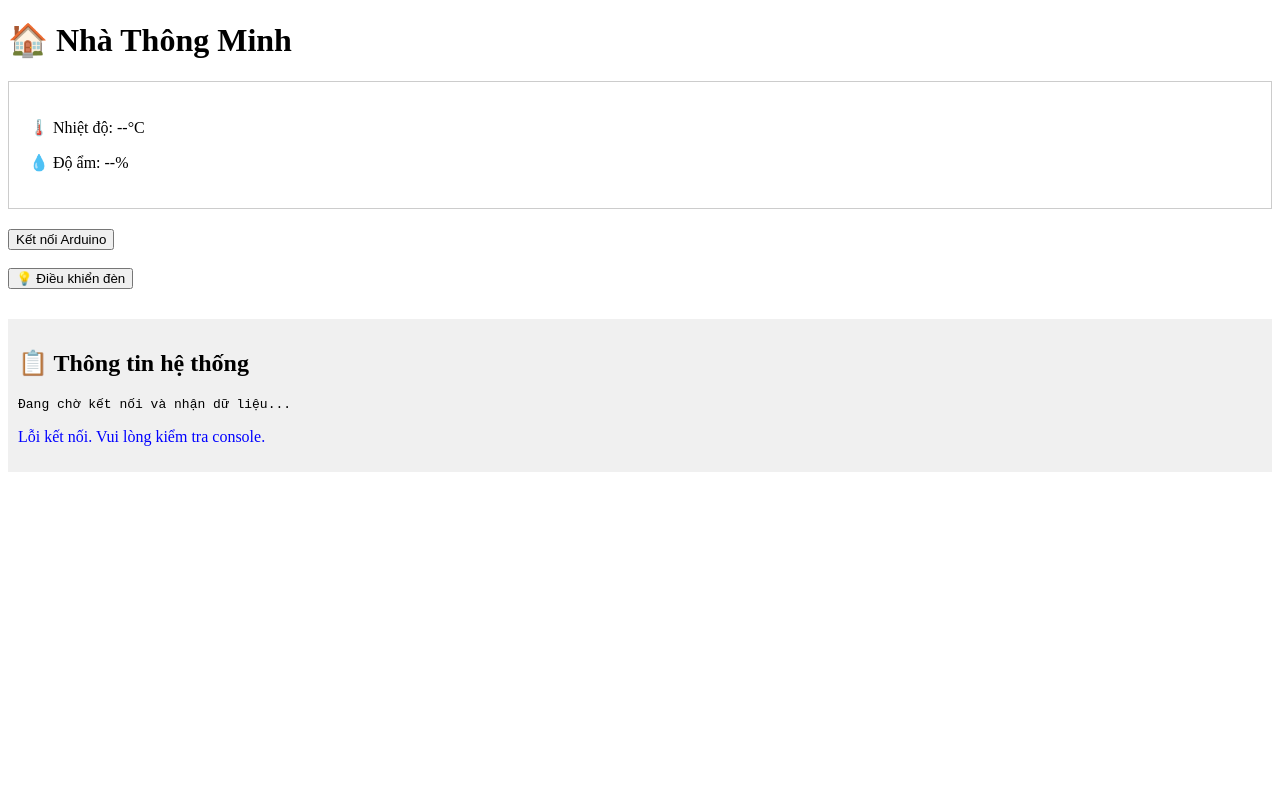
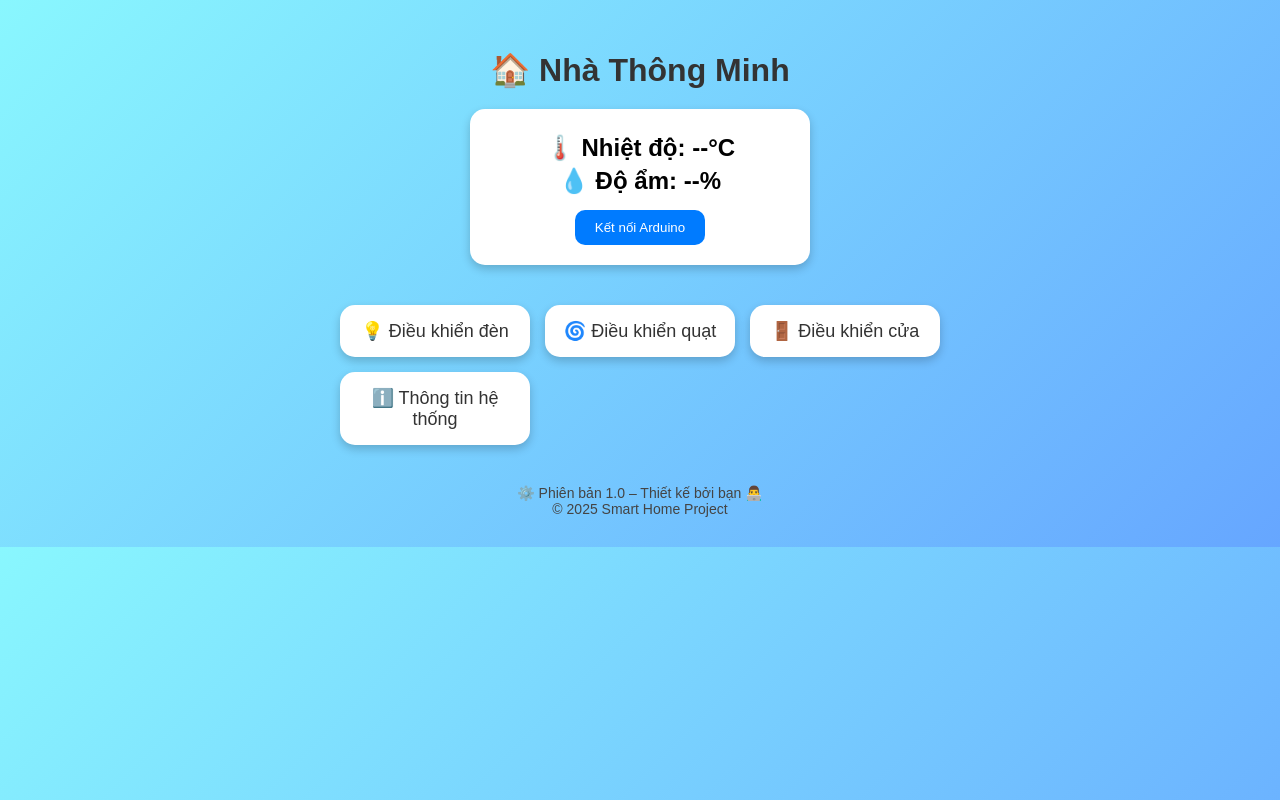
Before and after one commit to quangagta/nhalinhtinh2, a plain HTML site: page index.html in a window 1280 px wide. Both pictures are taken after a click on the button "Kết nối Arduino". Drawn offline with Linux system fonts and the light colour scheme.

Commit message:
Update index.html

```diff
--- a/index.html
+++ b/index.html
@@ -2,122 +2,119 @@
 <html lang="vi">
 <head>
   <meta charset="UTF-8">
-    <title>Nhà Thông Minh Web Serial</title>
+  <title>🏠 Nhà Thông Minh</title>
+  <style>
+    body {
+      font-family: Arial, sans-serif;
+      background: linear-gradient(135deg, #89f7fe, #66a6ff);
+      text-align: center;
+      margin: 0;
+      padding: 30px;
+    }
+    h1 {
+      color: #333;
+      margin-bottom: 10px;
+    }
+    .sensor {
+      background: white;
+      width: 300px;
+      margin: 20px auto;
+      padding: 20px;
+      border-radius: 15px;
+      box-shadow: 0 4px 10px rgba(0,0,0,0.2);
+    }
+    .sensor h2 { margin: 5px 0; }
+    .menu {
+      display: grid;
+      grid-template-columns: repeat(auto-fit, minmax(160px, 1fr));
+      gap: 15px;
+      max-width: 600px;
+      margin: 40px auto;
+    }
+    .card {
+      background: white;
+      border-radius: 15px;
+      padding: 15px;
+      text-decoration: none;
+      color: #333;
+      font-size: 18px;
+      box-shadow: 0 4px 10px rgba(0,0,0,0.2);
+      transition: 0.2s;
+    }
+    .card:hover {
+      background: #007bff;
+      color: white;
+      transform: scale(1.05);
+    }
+    button {
+      background: #007bff;
+      color: white;
+      border: none;
+      padding: 10px 20px;
+      border-radius: 10px;
+      cursor: pointer;
+      margin-top: 10px;
+    }
+    button:hover { background: #0056b3; }
+    footer {
+      margin-top: 40px;
+      color: #444;
+      font-size: 14px;
+    }
+  </style>
 </head>
 <body>
   <h1>🏠 Nhà Thông Minh</h1>
-
-    <div style="border: 1px solid #ccc; padding: 20px; margin-bottom: 20px;">
-        <p>🌡️ Nhiệt độ: <span id="tempValue">--°C</span></p>
-        <p>💧 Độ ẩm: <span id="humiValue">--%</span></p>
+  <div class="sensor">
+    <h2>🌡️ Nhiệt độ: <span id="temp">--</span>°C</h2>
+    <h2>💧 Độ ẩm: <span id="hum">--</span>%</h2>
+    <button id="connect">Kết nối Arduino</button>
   </div>
 
-    <button onclick="connectSerial()" id="connectButton">Kết nối Arduino</button>
-    <br><br>
-
-    <button onclick="sendCommand('DEN_TOGGLE')">💡 Điều khiển đèn</button>
-    <div id="systemInfoSection" style="margin-top: 30px; padding: 10px; background: #f0f0f0;">
-        <h2>📋 Thông tin hệ thống</h2>
-        <pre id="infoContent">Đang chờ kết nối và nhận dữ liệu...</pre>
-        <p id="statusMessage" style="color: blue;"></p>
+  <div class="menu">
+    <a href="den.html" class="card">💡 Điều khiển đèn</a>
+    <a href="quat.html" class="card">🌀 Điều khiển quạt</a>
+    <a href="cua.html" class="card">🚪 Điều khiển cửa</a>
+    <a href="info.html" class="card">ℹ️ Thông tin hệ thống</a>
   </div>
 
+  <footer>
+    ⚙️ Phiên bản 1.0 – Thiết kế bởi bạn 👨‍💻<br>
+    © 2025 Smart Home Project
+  </footer>
+
   <script>
-        // === CODE JAVASCRIPT BẮT ĐẦU ===
-        let port;
-        let reader;
-        let receivedData = '';
-        const connectButton = document.getElementById('connectButton');
-        const statusDisplay = document.getElementById('statusMessage');
+    const connectBtn = document.getElementById("connect");
+    const tempSpan = document.getElementById("temp");
+    const humSpan = document.getElementById("hum");
+    let port, reader;
 
-        // 1. KẾT NỐI SERIAL
-        async function connectSerial() {
-            if (port) return;
-
+    connectBtn.addEventListener("click", async () => {
       try {
-                // Yêu cầu và mở cổng Serial
         port = await navigator.serial.requestPort();
         await port.open({ baudRate: 9600 });
+        const decoder = new TextDecoderStream();
+        port.readable.pipeTo(decoder.writable);
+        reader = decoder.readable.getReader();
 
-                statusDisplay.textContent = "Đã kết nối thành công với Arduino!";
-                connectButton.textContent = "Đã Kết Nối";
-                connectButton.disabled = true;
-
-                readData(); // Bắt đầu đọc dữ liệu
-
-            } catch (error) {
-                console.error("Lỗi khi kết nối Serial:", error);
-                statusDisplay.textContent = "Lỗi kết nối. Vui lòng kiểm tra console.";
+        connectBtn.textContent = "🔌 Đã kết nối";
+        while (true) {
+          const { value, done } = await reader.read();
+          if (done) break;
+          if (value) {
+            const text = value.trim();
+            // Dữ liệu Arduino gửi: T:xx H:xx
+            const match = text.match(/T:(\d+\.?\d*)\s*H:(\d+\.?\d*)/);
+            if (match) {
+              tempSpan.textContent = match[1];
+              humSpan.textContent = match[2];
             }
           }
-
-        // 2. GỬI LỆNH ĐIỀU KHIỂN
-        async function sendCommand(command) {
-            if (!port || !port.writable) {
-                alert("Chưa kết nối Serial!");
-                return;
         }
-
-            const writer = port.writable.getWriter();
-            const encoder = new TextEncoder();
-
-            await writer.write(encoder.encode(command + '\n'));
-            writer.releaseLock();
-            console.log(`Đã gửi lệnh: ${command}`);
-        }
-
-        // 3. ĐỌC VÀ PHÂN TÍCH DỮ LIỆU
-        async function readData() {
-            const textDecoder = new TextDecoderStream();
-            port.readable.pipeTo(textDecoder.writable);
-            reader = textDecoder.readable.getReader();
-
-            while (true) {
-                const { value, done } = await reader.read();
-                if (done) {
-                    reader.releaseLock();
-                    break;
-                }
-
-                receivedData += value;
-                const lines = receivedData.split('\n');
-                receivedData = lines.pop(); // Giữ lại phần chưa hoàn chỉnh
-
-                lines.forEach(line => {
-                    if (line.trim().length > 0) {
-                        processLine(line.trim());
+      } catch (err) {
+        alert("Không thể kết nối Arduino: " + err);
       }
     });
-            }
-        }
-
-        // 4. XỬ LÝ DÒNG DỮ LIỆU ĐẾN
-        function processLine(dataLine) {
-            const parts = dataLine.split(':');
-            const key = parts[0];
-            // Lấy phần còn lại làm giá trị, vì chuỗi INFO có nhiều dấu hai chấm
-            const value = parts.slice(1).join(':').trim();
-
-            switch (key) {
-                case "TEMP":
-                    document.getElementById('tempValue').textContent = value + ' °C';
-                    break;
-                case "HUMI":
-                    document.getElementById('humiValue').textContent = value + ' %';
-                    break;
-                case "INFO":
-                    // Thay thế " | " bằng ký tự xuống dòng "\n"
-                    const formattedInfo = value.replace(/ \| /g, '\n');
-                    document.getElementById('infoContent').textContent = formattedInfo;
-                    break;
-                case "STATUS":
-                    // Hiển thị thông báo phản hồi
-                    statusDisplay.textContent = `Arduino: ${value}`;
-                    break;
-                // Thêm các case khác (CUA, QUAT) tại đây
-            }
-        }
-        // === CODE JAVASCRIPT KẾT THÚC ===
   </script>
 </body>
 </html>
```
Lines whose indentation alone changed are shown as unchanged.
